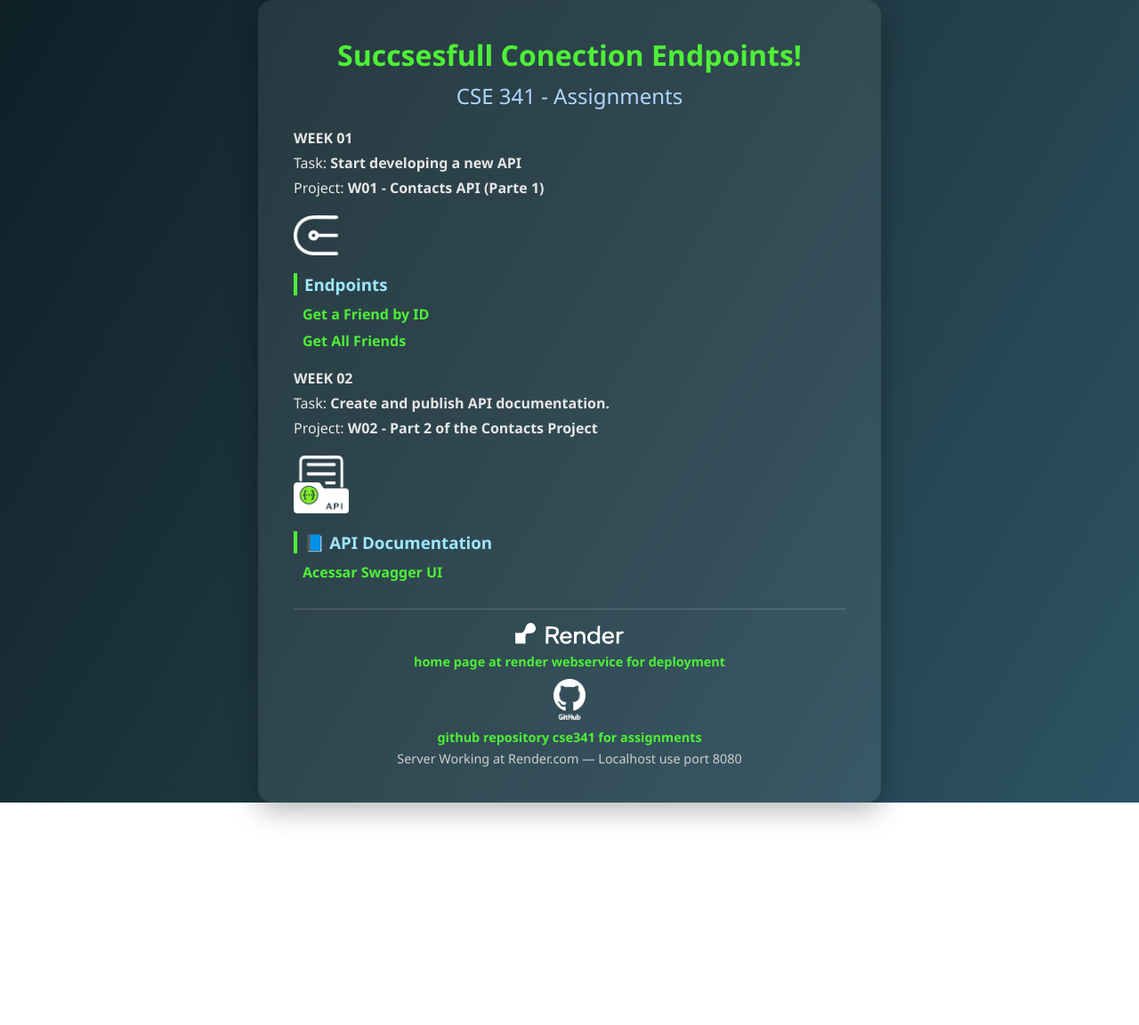
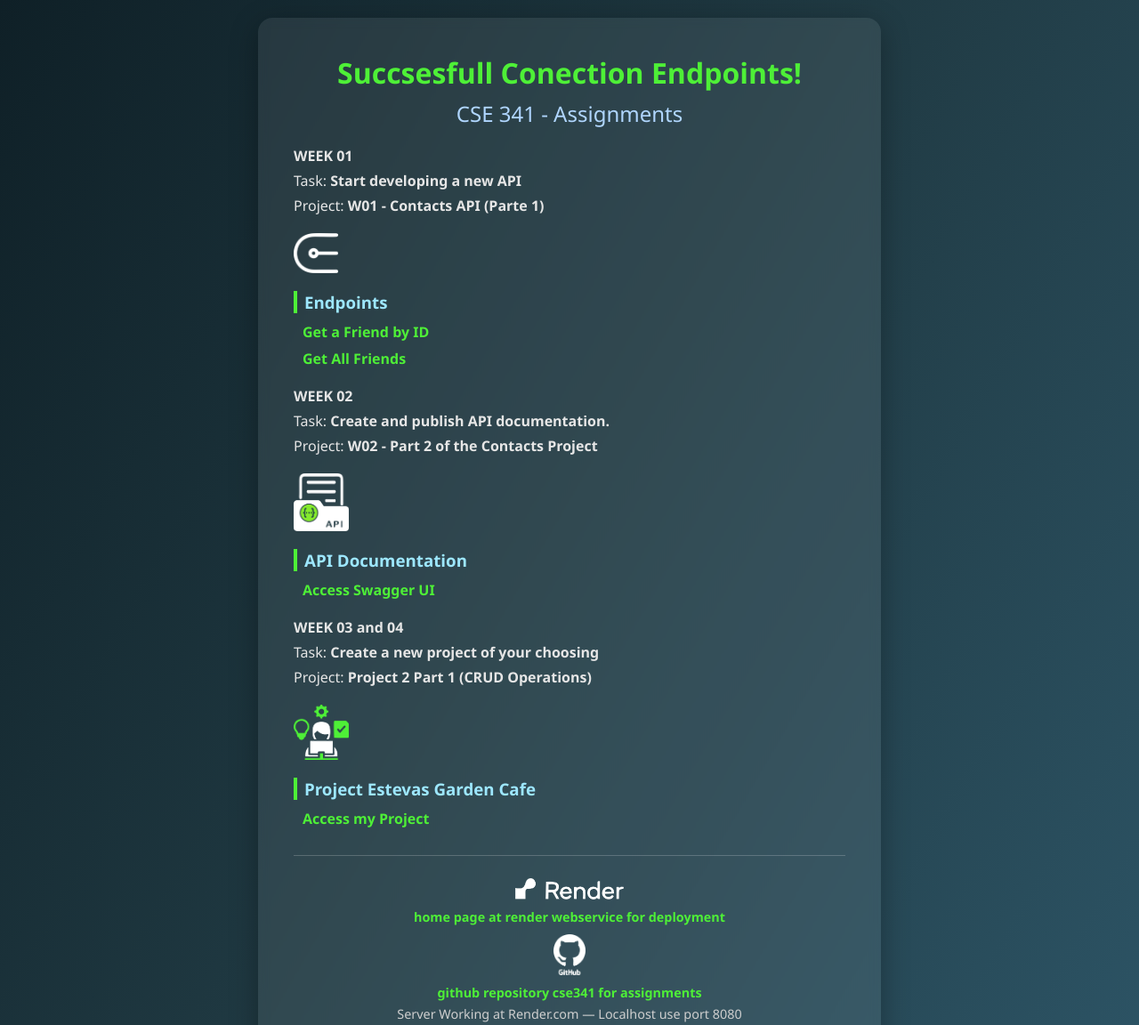
Before and after one commit to svpontes/CSE341ASSIGNMENTSREPOSITORY, a website: page contactsProject/frontend/index.html in a window 1280 px wide. Shown: the top 1152 px of the page at 89% size. Before the commit the page ends 902 px from the top, so only its background shows below. Drawn offline with Linux system fonts and the light colour scheme.

Commit message:
layout changes

```diff
--- a/contactsProject/frontend/index.html
+++ b/contactsProject/frontend/index.html
@@ -37,9 +37,23 @@
             <img class="apidocimg" src="./src/img/apidoc.png" alt="api doc image icon" width="1046" height="1099" loading="lazy">
         </div>
     <section class="docs">
-      <h3>📘 API Documentation</h3>
+      <h3>API Documentation</h3>
       <ul>
-        <li><a href="/api-docs" target="_blank">Acessar Swagger UI</a></li>
+        <li><a href="/api-docs" target="_blank">Access Swagger UI</a></li>
+      </ul>
+    </section>
+    <section class="info">
+      <p class="week"><strong>WEEK 03 and 04</strong></p>
+      <p class="task">Task: <strong>Create a new project of your choosing</strong></p>
+      <p class="project">Project: <strong>Project 2 Part 1 (CRUD Operations)</strong></p>
+    </section>
+        <div>
+            <img class="apidocimg" src="./src/img/project.png" alt="api doc image icon" width="1195" height="1199" loading="lazy">
+        </div>
+    <section class="info">
+      <h3>Project Estevas Garden Cafe</h3>
+      <ul>
+        <li><a href="#" target="_blank">Access my Project</li>
       </ul>
     </section>
 
--- a/contactsProject/frontend/styless/style.css
+++ b/contactsProject/frontend/styless/style.css
@@ -21,6 +21,7 @@ body {
   border-radius: 16px;
   padding: 40px;
   width: 90%;
+  margin-top: 20px;
   max-width: 700px;
   box-shadow: 0 8px 32px rgba(0, 0, 0, 0.3);
   backdrop-filter: blur(6px);
```
Also changed, not shown: contactsProject/frontend/src/img/project.png (added), 1 other file.
